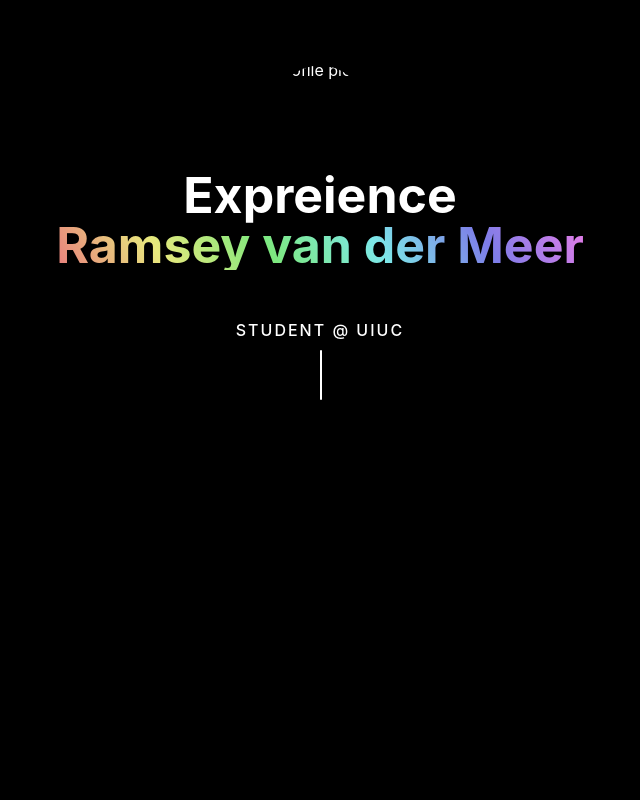
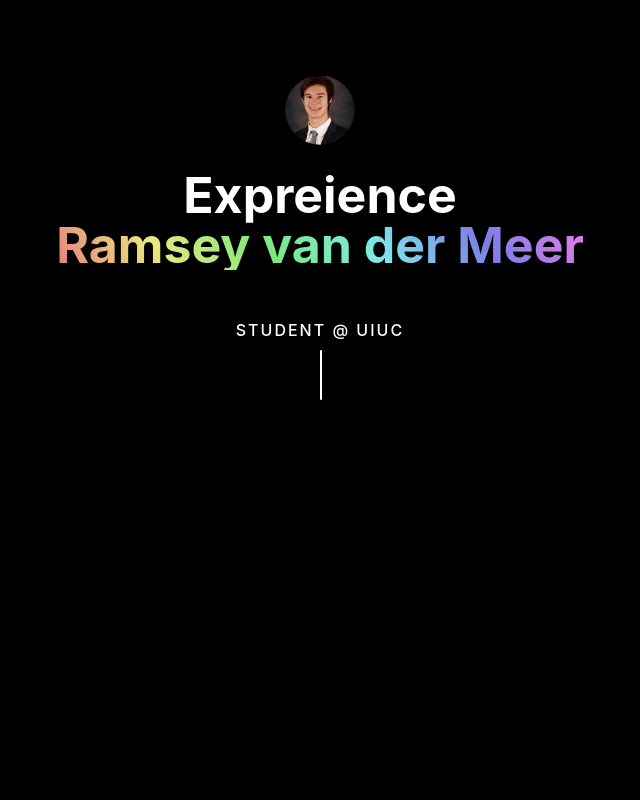
Before and after one commit to RamseyvanderMeer/Simple-Website, a website built with Vite: page index.html in a window 1280 px wide. Shown: the top 800 px of the page, without its empty margins (320-960 px from the left). Built offline with nearby package versions, Linux system fonts and the light colour scheme; files whose address does not match are found by name.

Commit message:
new profile

```diff
--- a/index.html
+++ b/index.html
@@ -8,7 +8,7 @@
   </head>
   <body>
     <div id="title">
-      <img src="./profile.jpeg" alt="Profile picture" class="profile" />
+      <img src="./Ramsey.jpg" alt="Profile picture" class="profile" />
       <h1>Expreience</h1>
       <h1 class="colored">Ramsey van der Meer</h1>
       <div class="scroll">Student @ UIUC</div>
```
Also changed, not shown: Ramsey.jpg (added).
